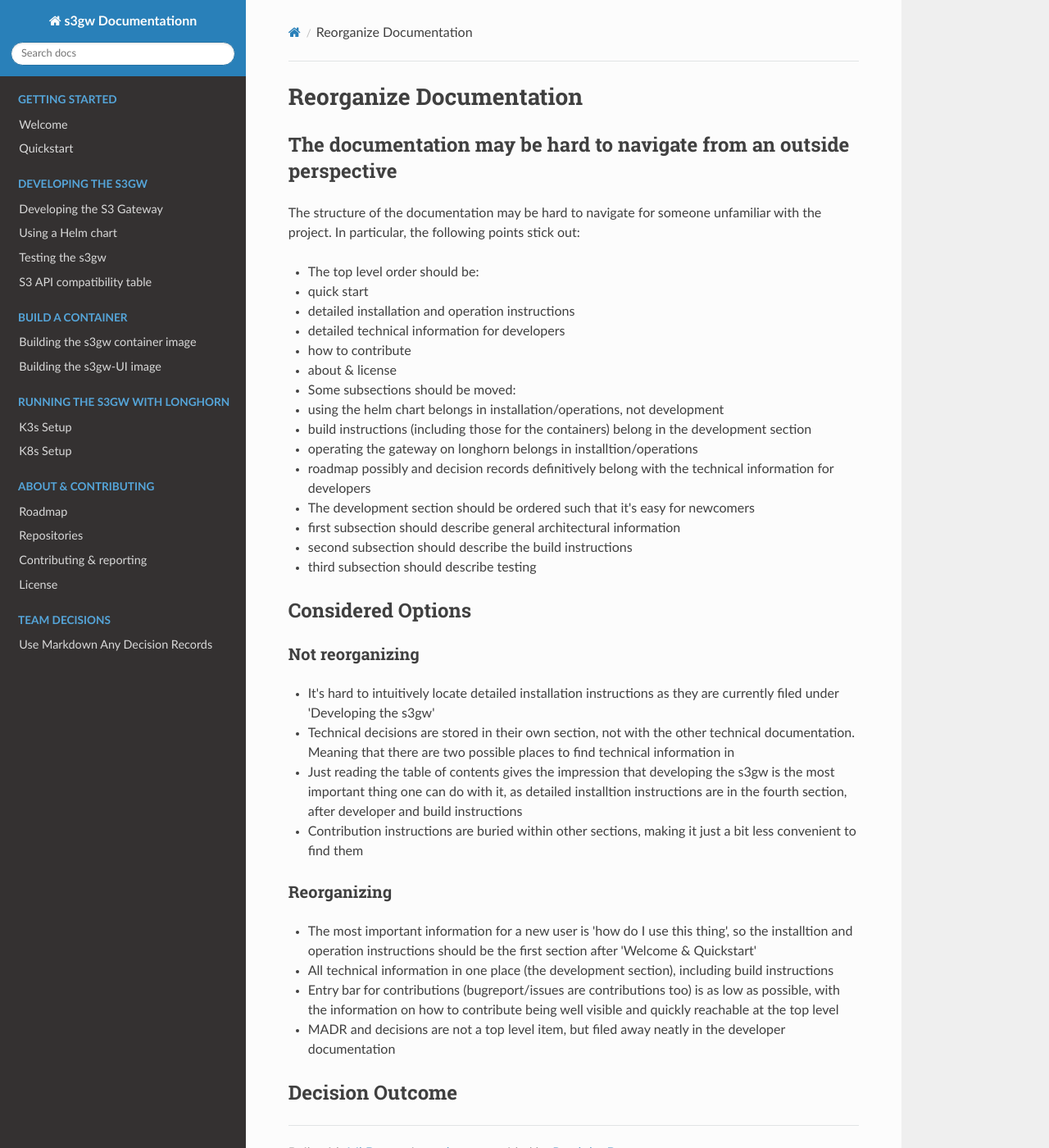
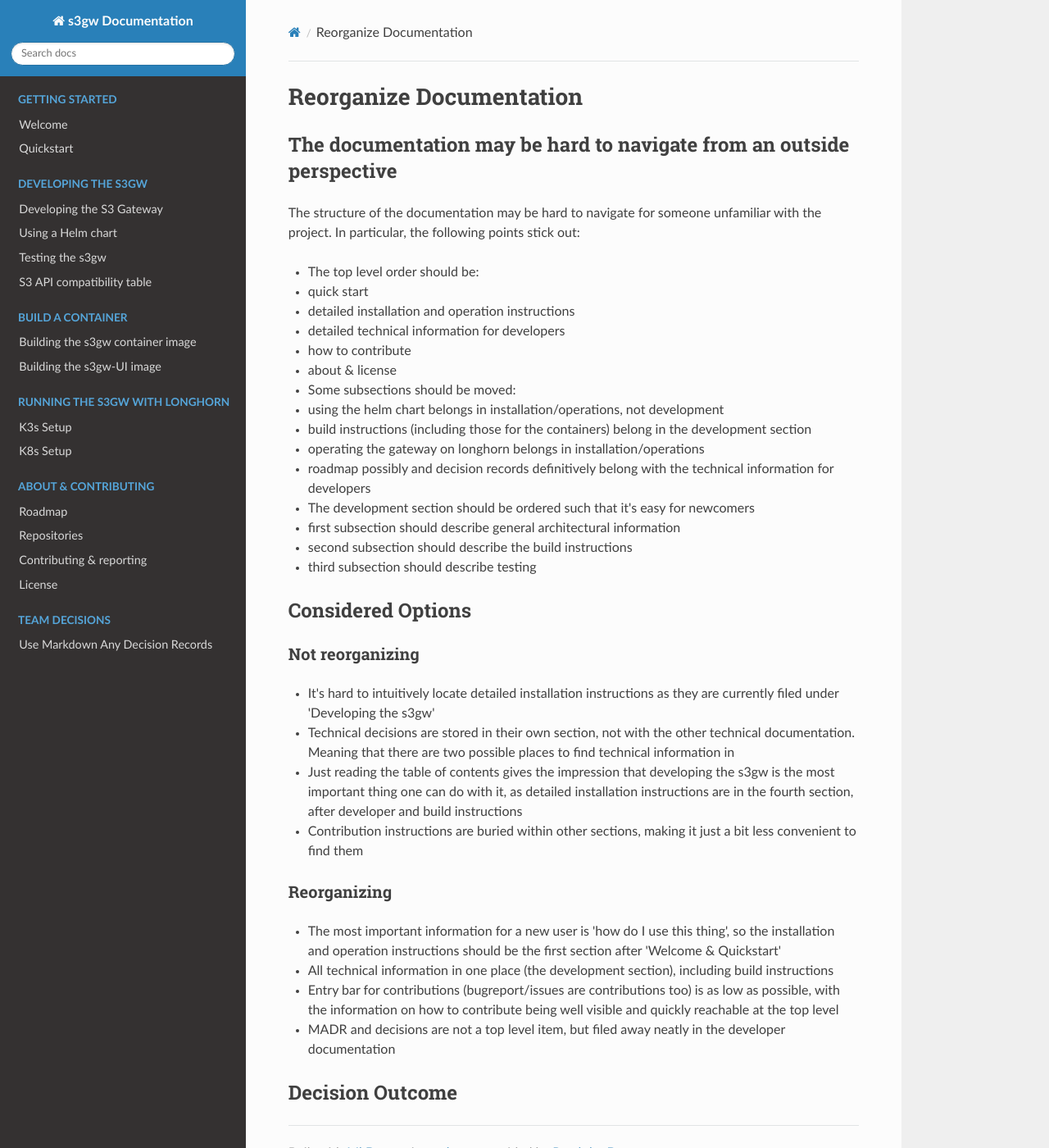
Before and after one commit to s3gw-tech/s3gw, an MkDocs documentation site: the page built from docs/decisions/0001-reorganize-documentation.md, in a window 1280 px wide and 1400 px high. Shown: the whole window at 82% size. Built offline with MkDocs 1.6.1, drawn with Linux system fonts in a browser that asks for light colours; nearby versions of some CDN libraries.

Commit message:
docs: Fix typos
Signed-off-by: Marcel Lauhoff <marcel.lauhoff@suse.com>

```diff
--- a/docs/decisions/0001-reorganize-documentation.md
+++ b/docs/decisions/0001-reorganize-documentation.md
@@ -20,7 +20,7 @@ In particular, the following points stick out:
   - using the helm chart belongs in installation/operations, not development
   - build instructions (including those for the containers) belong in the
     development section
-  - operating the gateway on longhorn belongs in installtion/operations
+  - operating the gateway on longhorn belongs in installation/operations
   - roadmap possibly and decision records definitively belong with the technical
     information for developers
 - The development section should be ordered such that it's easy for newcomers
@@ -38,7 +38,7 @@ In particular, the following points stick out:
   technical documentation. Meaning that there are two possible places to find
   technical information in
 - Just reading the table of contents gives the impression that developing the
-  s3gw is the most important thing one can do with it, as detailed installtion
+  s3gw is the most important thing one can do with it, as detailed installation
   instructions are in the fourth section, after developer and build instructions
 - Contribution instructions are buried within other sections, making it just a
   bit less convenient to find them
@@ -46,7 +46,7 @@ In particular, the following points stick out:
 ### Reorganizing
 
 - The most important information for a new user is 'how do I use this thing',
-  so the installtion and operation instructions should be the first section
+  so the installation and operation instructions should be the first section
   after 'Welcome & Quickstart'
 - All technical information in one place (the development section), including
   build instructions
--- a/mkdocs.yml
+++ b/mkdocs.yml
@@ -1,4 +1,4 @@
-site_name: s3gw Documentationn
+site_name: s3gw Documentation
 theme:
   name: readthedocs
   highlightjs: true
```
Also changed, not shown: docs/build-ui.md (+1 -1 lines), docs/helm-charts.md (+1 -1 lines).
